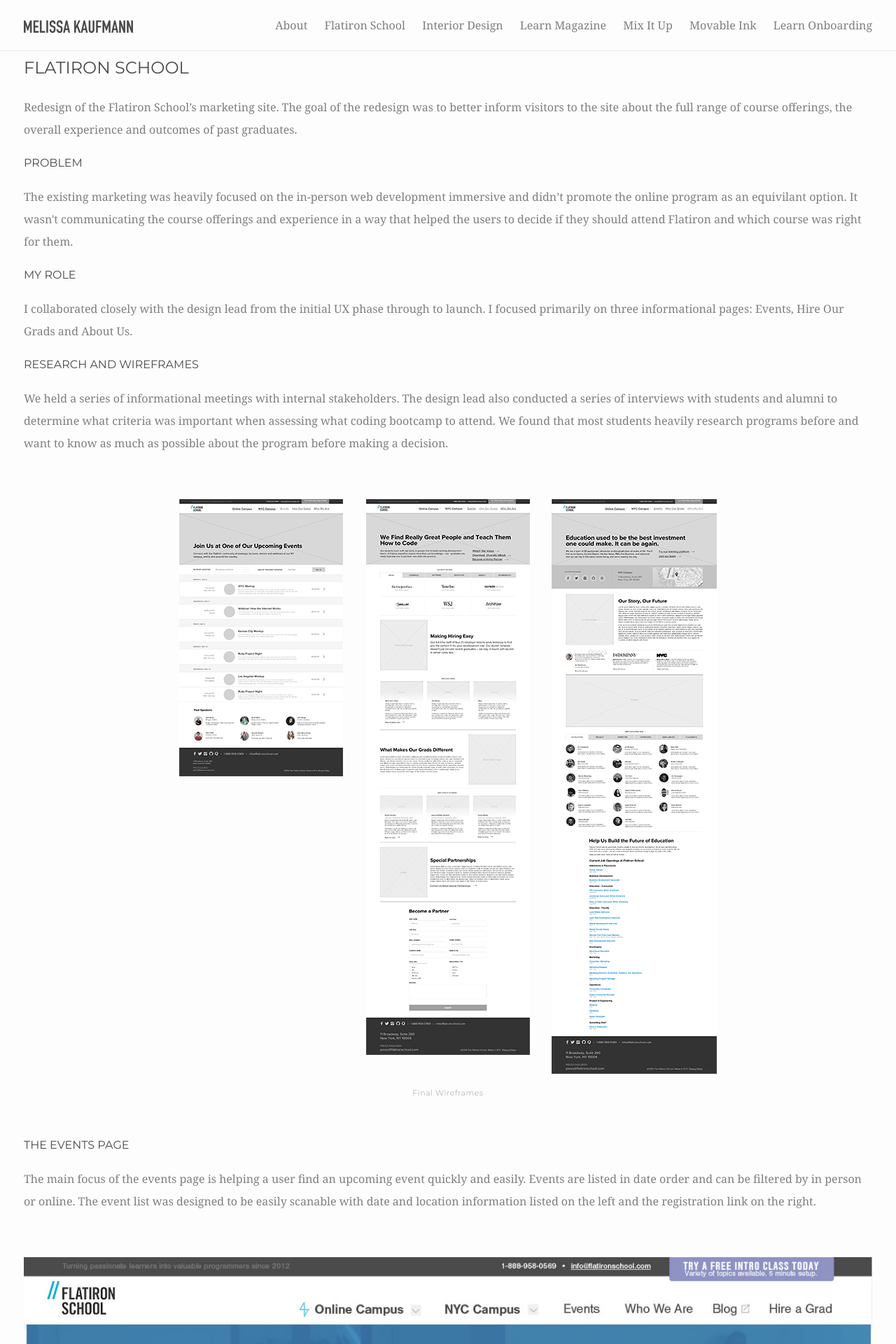
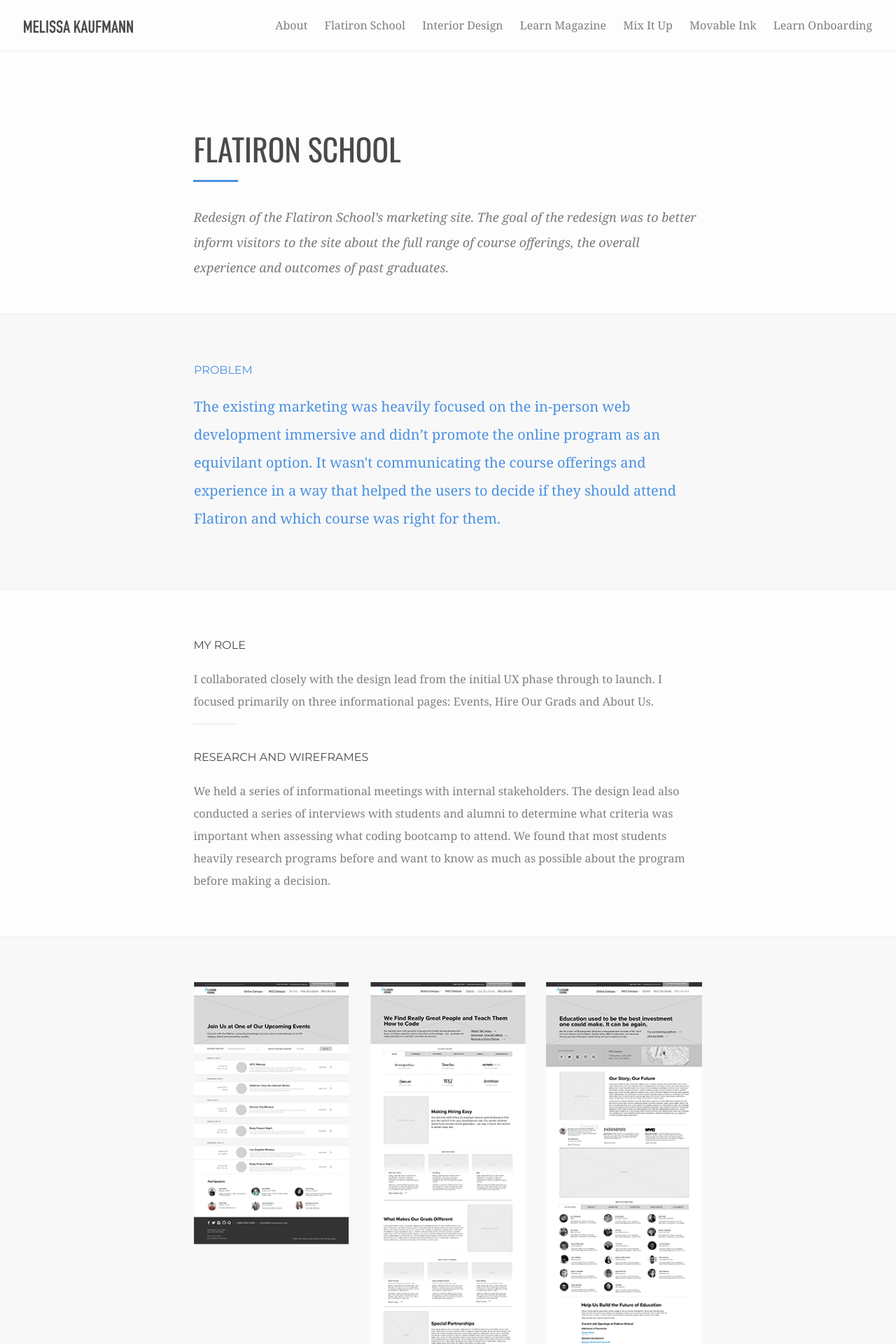
Before and after one commit to melissakaufmann-zz/portfolio, a Jekyll site: the page built from flatiron.html, in a window 1280 px wide. Shown: the top 1920 px of the page at 70% size. Built offline with Jekyll 4.4.1, drawn with Linux system fonts in a browser that asks for light colours; some web fonts are replaced.

Commit message:
add styling

```diff
--- a/flatiron.html
+++ b/flatiron.html
@@ -4,61 +4,86 @@ title: Flatiron School
 permalink: /flatiron/
 ---
 
-<section>
-  <h1>Flatiron School</h1>
-  <p>Redesign of the Flatiron School’s marketing site. The goal of the redesign was to better inform visitors to the site about the full range of course offerings, the overall experience and outcomes of past graduates.</p>
+<section class="project-hero">
+  <div class="project-text-col">
+    <h1 class="project-title">Flatiron School</h1>
+    <p class="project-subhead">Redesign of the Flatiron School’s marketing site. The goal of the redesign was to better inform visitors to the site about the full range of course offerings, the overall experience and outcomes of past graduates.</p>
+  </div>
 </section> <!--project hero-->
 
-<section>
+<section class="project-main-col">
+  <div class="callout">
+    <div class="callout-text-col">
       <h2>Problem</h2>
       <p>The existing marketing was heavily focused on the in-person web development immersive and didn’t promote the online program as an equivilant option. It wasn't communicating the course offerings and experience in a way that helped the users to decide if they should attend Flatiron and which course was right for them.</p>
+    </div>
+  </div>
 
+  <div class="project-text-col space-before">
   <h2>My Role</h2>
     <p>I collaborated closely with the design lead from the initial UX phase through to launch. I focused primarily on three informational pages: Events, Hire Our Grads and About Us.</p>
+  </div>
+  <div class="project-text-col">
+    <h2 class="separator-small">Research and Wireframes</h2>
+    <p>We held a series of informational meetings with internal stakeholders. The design lead also conducted a series of interviews with students and alumni to determine what criteria was important when assessing what coding bootcamp to attend. We found that most students heavily research programs before and want to know as much as possible about the program before making a decision. </p>
+  </div>
 
-  <h2>Research and Wireframes</h2>
-  <p>We held a series of informational meetings with internal stakeholders. The design lead also conducted a series of interviews with students and alumni to determine what criteria was important when assessing what coding bootcamp to attend. We found that most students heavily research programs before and want to know as much as possible about the program before making a decision. </p>
-
+  <div class="callout space-before">
+    <div class="callout-text-col">
   <figure>
     <img src="/assets/img/fis-wires.png" alt="wires">
     <figcaption>Final Wireframes</figcaption>
   </figure>
+</div>
+</div>
 
+  <div class="project-text-col space-before">
     <h2>The Events Page</h2>
     <p>The main focus of the events page is helping a user find an upcoming event quickly and easily. Events are listed in date order and can be filtered by in person or online. The event list was designed to be easily scanable with date and location information listed on the left and the registration link on the right. </p>
+  </div>
 
   <figure>
     <img src="/assets/img/fis-events.jpg" alt="events-page">
     <figcaption>Events Page</figcaption>
   </figure>
 
+  <div class="project-text-col segment-border-top">
     <h2>The About Us Page</h2>
     <p>The About Us page tells the story of Flatiron’s origin, mission and people. It showcases the people behind the school and what makes the school unique. The graphic in the middle of the page highlights Flatiron's five core values that all students and employees should embody:  work together, radiate positivity, be scrappy, pursue mastery and make no little plans. </p>
+</div>
 
   <figure>
     <img src="/assets/img/fis-about.jpg" alt="about-us-page">
     <figcaption>About Us Page</figcaption>
   </figure>
 
+  <div class="project-text-col segment-border-top">
     <h2>The Hire Our Grads Page</h2>
     <p>This page showcases students outcomes and graduate success stories. The intended audience is not only current and prospective students, but also potential employers and hiring partners.</p>
+  </div>
 
   <figure>
     <img src="/assets/img/fis-hire-a-grad.jpg" alt="hire-our-grads-page">
     <figcaption>Hire Our Grads</figcaption>
   </figure>
 
+<div class="project-text-col segment-border-top">
   <h2>Visual Design</h2>
   <p>We wanted the experience of moving from the marketing site into the product to feel cohesive visually, but Flatiron School and it's online learning platform, Learn each had their own branding and visual style. Flatiron's branding is rigorous shades of blues and grey with lots of strong angles and straight lines. Learn's branding is more colorful and friendly with green, purple, yellow and blue and more curves. We wanted to combine elements of both into the visual style.</p>
 
   <p>Hero images are the strong Flatiron blue, but the UI is peppered with accents of purple and green picked up from the product. Button and input styles are the rounded styles used in the product. And, we incorporated the strong diagonals as dividers in image collages that appear throughout the site.</p>
 
+
   <a href="#">
-    <button>Visit flatironschool.com</button>
+    <button class="btn btn-spacing">Visit flatironschool.com</button>
   </a>
+
+  </div>
 </section>
 
-<section>
+<section class="proejct-nav">
+  <div class="project-text-col segment-border-top">
     <a href="#">Previous Project &gt;</a>
     <a href="#">Next Project &gt;</a>
+  </div>
 </section>
```
Lines whose indentation alone changed are shown as unchanged.
